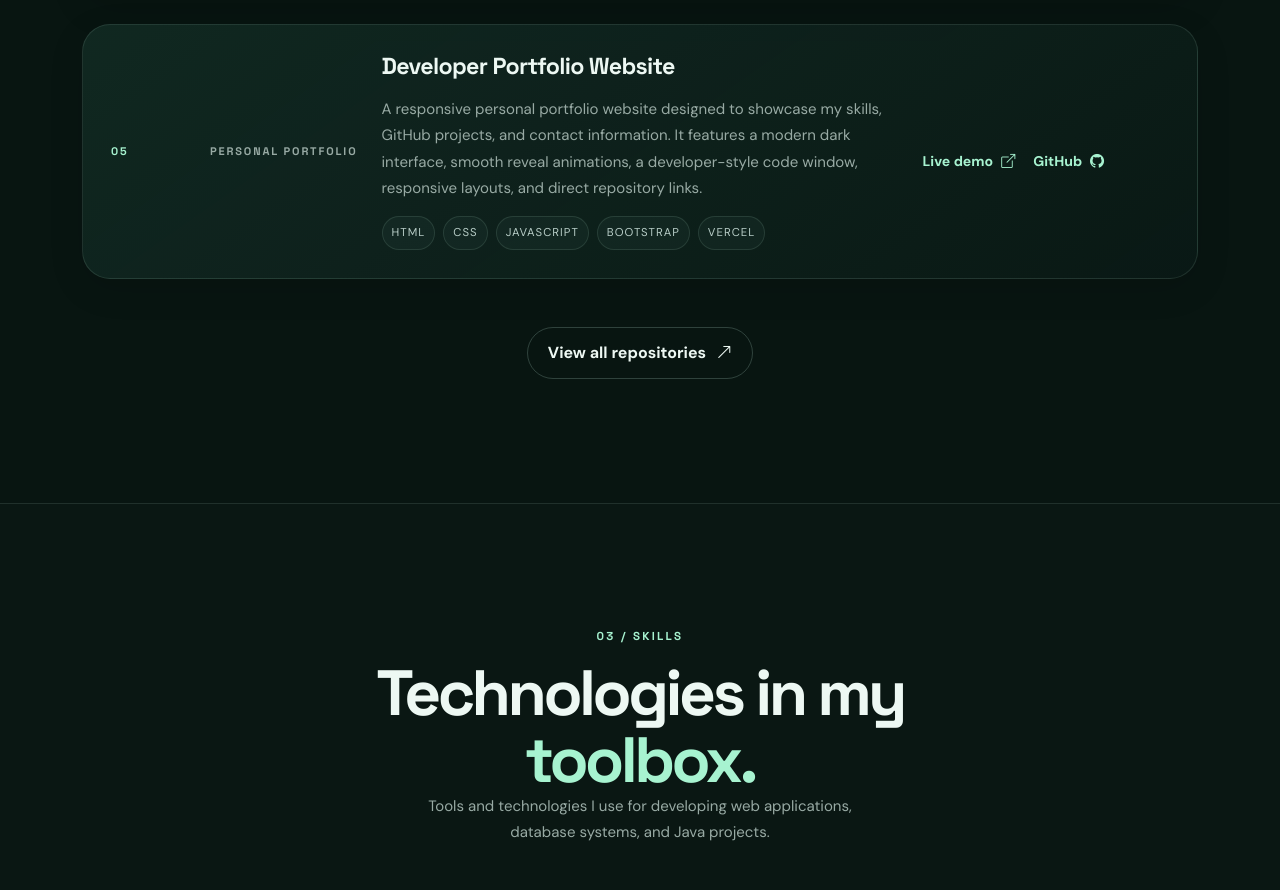
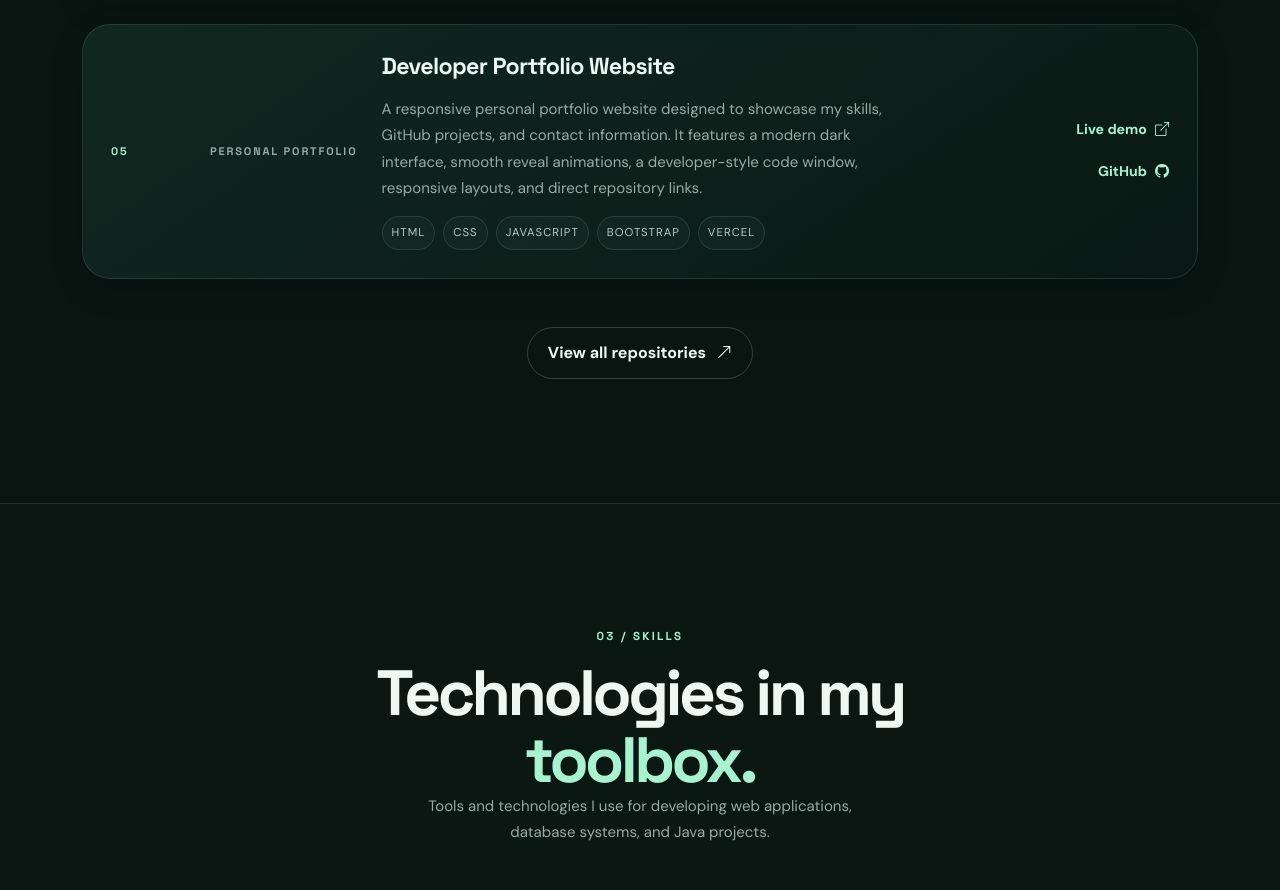
Before and after one commit to Vinclarse/Portfolio, a plain HTML site: page index.html in a window 1280 px wide. Shown: the part 2803-3693 px from the top of the page. Drawn offline with nearby package versions, Linux system fonts and the light colour scheme.

Commit message:
Update styles.css

```diff
--- a/css/styles.css
+++ b/css/styles.css
@@ -389,7 +389,7 @@ a:hover {
   }
 }
 
-/* FIXED SCROLL INDICATOR */
+/* SCROLL INDICATOR */
 
 .scroll-cue {
   position: absolute;
@@ -648,6 +648,11 @@ a:hover {
   color: var(--accent);
   font-weight: 700;
   font-size: 0.88rem;
+  transition: 180ms ease;
+}
+
+.project-link:hover {
+  color: #d8ffeb;
 }
 
 .project-actions .project-link {
@@ -663,6 +668,17 @@ a:hover {
 }
 
 .horizontal-project .project-link {
+  margin-top: 0;
+}
+
+/* PORTFOLIO PROJECT */
+
+.portfolio-actions {
+  justify-content: flex-start;
+  margin-top: 0;
+}
+
+.portfolio-actions .project-link {
   margin-top: 0;
 }
 
@@ -868,6 +884,15 @@ body.loaded .reveal-item:nth-child(5) {
   transition-delay: 340ms;
 }
 
+/* DESKTOP */
+
+@media (min-width: 992px) {
+  .portfolio-actions {
+    flex-direction: column;
+    align-items: flex-end;
+  }
+}
+
 /* TABLET */
 
 @media (max-width: 991.98px) {
@@ -910,6 +935,10 @@ body.loaded .reveal-item:nth-child(5) {
   }
 
   .horizontal-project .project-link {
+    margin-top: 4px;
+  }
+
+  .portfolio-actions {
     margin-top: 4px;
   }
 }
```
